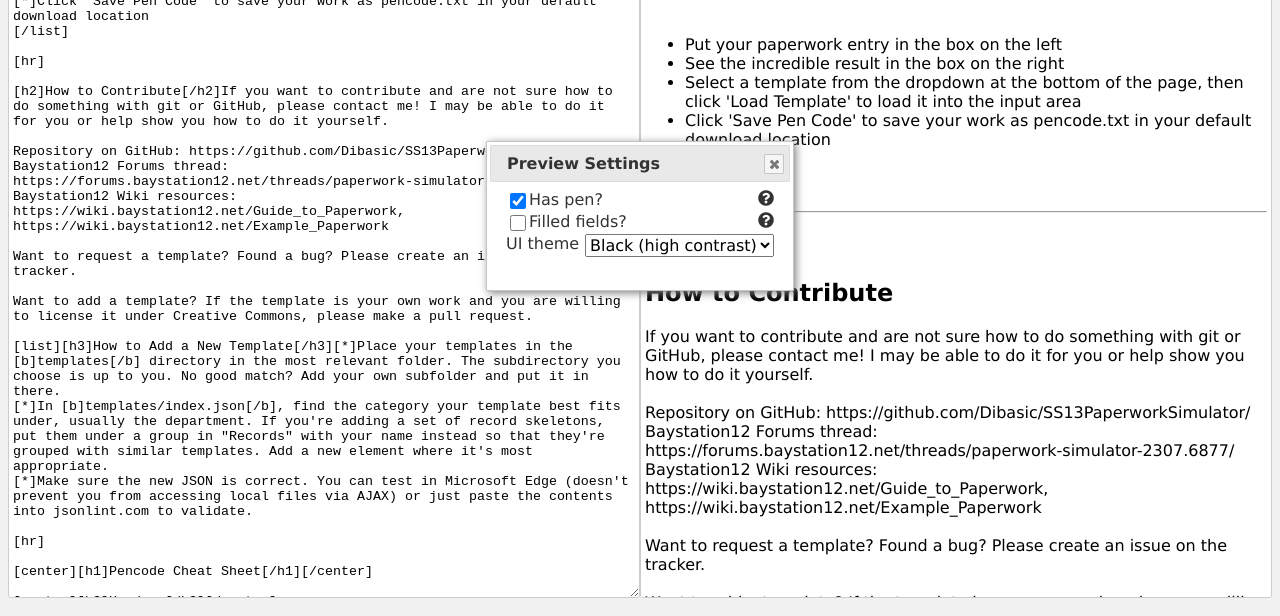
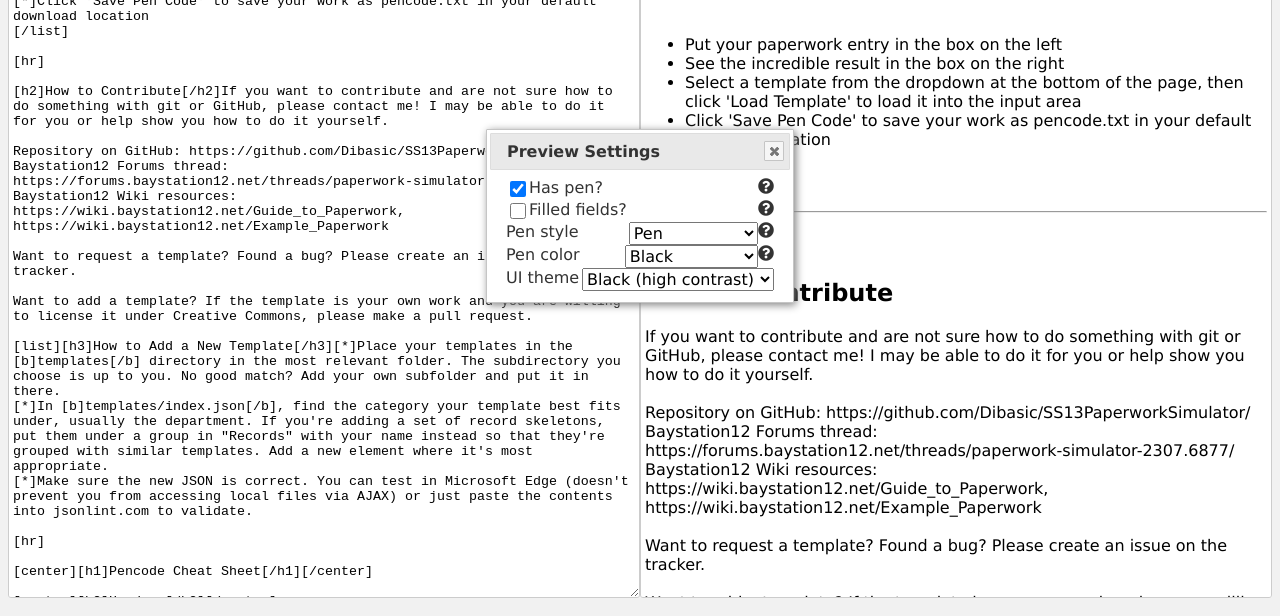
Before and after one commit to Dibasic/SS13PaperworkSimulator, a plain HTML site: page index.html in a window 1280 px wide. Both pictures are taken after a click on the button 651 px from the left and 64 px from the top of the page. Shown: the part 184-800 px from the top of the page. Drawn offline with nearby package versions, Linux system fonts and the light colour scheme.

Commit message:
Add option to control pen types (#57)
Close #55

* Add option to control pen types

* Lock Fancy options together

```diff
--- a/index.html
+++ b/index.html
@@ -163,6 +163,30 @@
             <i class="fa fa-question-circle has-tooltip" title="shows sample text in all [field]s"></i>
         </div>
         <div class="input-field">
+            <label for="pen-style-select">Pen style</label>
+            <select id="pen-style-select">
+                <option value="Verdana, sans-serif" selected>Pen</option>
+                <option value="Comic Sans MS, sans-serif">Crayon</option>
+                <option value="Segoe Script, sans-serif">Fancy</option>
+            </select>
+            <i class="fa fa-question-circle has-tooltip" title="affects typeface"></i>
+        </div>
+        <div class="input-field">
+            <label for="pen-color-select">Pen color</label>
+            <select id="pen-color-select">
+                <option value="#000000" selected>Black</option>
+                <option value="#ff0000">Red</option>
+                <option value="#0000ff">Blue</option>
+                <option value="#00ff00">Green</option>
+                <option value="#ff00ff">Pink</option>
+                <option value="#ff9900">Orange</option>
+                <option value="#00ffff">Cyan</option>
+                <option value="#ffffff">Invisible</option>
+                <option value="#1c1713">Fancy</option>
+            </select>
+            <i class="fa fa-question-circle has-tooltip" title="affects text color"></i>
+        </div>
+        <div class="input-field">
             <label for="dark-theme-checkbox">UI theme</label>
             <select id="theme-select">
                 <option value="" selected>Default (light)</option>
--- a/script/settings.js
+++ b/script/settings.js
@@ -13,6 +13,9 @@ $(function() {
 
     $('#pen-checkbox').click(updateFields);
     $('#filled-checkbox').click(updateFields);
+
+    $('#pen-style-select option').click(updateFonts);
+    $('#pen-color-select option').click(updateFonts);
 
     $('#theme-select option').click(function(e) {
         var target = $(e.target);
@@ -57,3 +60,33 @@ function updateFields() {
 
     checkFieldCount();
 }
+
+function updateFonts(e) {
+    var target = $(e.target); // The clicked <option>
+    var targetSelect = target.parent(); // The <select> of the target
+    var otherSelect = findOther(); // The other <select>
+
+    if (target.text() === 'Fancy') { // We're switching to a Fancy pen or color
+        // Switch both to Fancy
+        $('#pen-style-select').val('Segoe Script, sans-serif');
+        $('#pen-color-select').val('#1c1713');
+
+    } else if(otherSelect.find('option:selected').text() === 'Fancy') { // Switching away from Fancy
+        // Make the other not Fancy
+        otherSelect[0].selectedIndex = 0;
+    }
+
+    // Apply the new styling to the output
+    $('#output').css('font-family', $('#pen-style-select').val());
+    $('#output').css('color', $('#pen-color-select').val());
+
+    function findOther() {
+        if ($('#pen-style-select')[0] === targetSelect[0]) {
+            return $('#pen-color-select');
+        }
+        if ($('#pen-color-select')[0] === targetSelect[0]) {
+            return $('#pen-style-select');
+        }
+        console.error('Could not deduce `other` in updateFonts');
+    }
+}
--- a/style/main.css
+++ b/style/main.css
@@ -142,7 +142,7 @@ body {
     display: flex;
 }
 
-#settings-dialog .input-field label {
+#settings-dialog .input-field label, #settings-dialog .input-field select {
     flex-grow: 1;
 }
 
```
